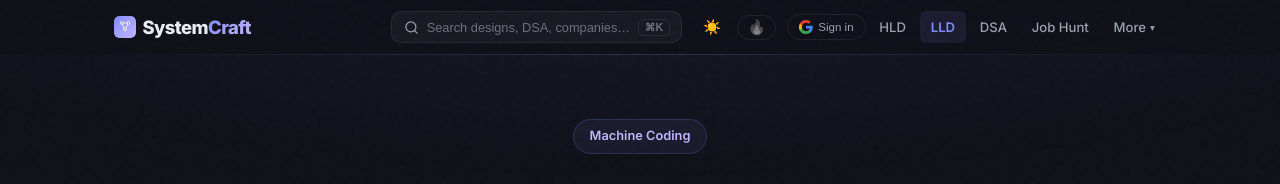
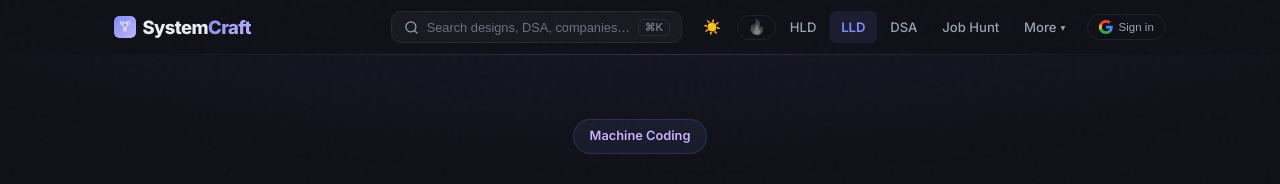
Before and after one commit to iluzn/HLD-Designs, a Jekyll site: the page built from pages/lld.html, in a window 1280 px wide. Shown: the top 184 px of the page. Built offline with Jekyll 4.4.1, drawn with Linux system fonts in a browser that asks for light colours; comment, search, counter and statistics services are not loaded.

Commit message:
fix(nav): Consistent nav bar across all pages + scope author byline
Nav order now identical on index, hld, lld, dsa pages: theme toggle,
streak, hamburger, nav-links (HLD LLD DSA Job Hunt More), auth button
last. Author byline shows only on /hld/<design>/ and /lld/<design>/
pages, not on landing pages.

```diff
--- a/index.html
+++ b/index.html
@@ -245,10 +245,9 @@ description: "Free interview prep: HLD system design, LLD machine coding, and DS
     <div class="header-inner">
         <a href="/" class="logo"><svg class="logo-icon" width="22" height="22" viewBox="0 0 64 64" fill="none"><defs><linearGradient id="lg" x1="0%" y1="0%" x2="100%" y2="100%"><stop offset="0%" stop-color="#818cf8"/><stop offset="100%" stop-color="#c4b5fd"/></linearGradient></defs><rect width="64" height="64" rx="14" fill="url(#lg)"/><line x1="22" y1="20" x2="42" y2="20" stroke="#fff" stroke-width="2.5" stroke-linecap="round"/><line x1="42" y1="20" x2="32" y2="40" stroke="#fff" stroke-width="2.5" stroke-linecap="round"/><line x1="22" y1="20" x2="32" y2="40" stroke="#fff" stroke-width="2.5" stroke-linecap="round"/><circle cx="22" cy="20" r="5" fill="#fff"/><circle cx="42" cy="20" r="5" fill="#fff"/><circle cx="32" cy="40" r="5" fill="#fff"/><circle cx="22" cy="20" r="2.5" fill="#818cf8"/><circle cx="42" cy="20" r="2.5" fill="#818cf8"/><circle cx="32" cy="40" r="2.5" fill="#818cf8"/></svg><span class="logo-text">System<span>Craft</span></span></a>
         <nav>
-            <button id="theme-btn" title="Switch theme">🌙</button>
+            <button class="theme-toggle" id="theme-btn" title="Toggle theme">🌙</button>
             {% include daily-data.html %}
             {% include streak-daily.html %}
-            {% include auth-button.html %}
             <button class="hamburger" id="hamburger-btn" aria-label="Menu">&#9776;</button>
             <div class="nav-links" id="nav-links">
                 <a href="/hld">HLD</a>
@@ -257,6 +256,7 @@ description: "Free interview prep: HLD system design, LLD machine coding, and DS
                 <a href="/target-companies/">Job Hunt</a>
                 <div class="nav-more"><button class="nav-more-btn" type="button">More <span class="nav-more-caret">▾</span></button><div class="nav-more-menu"><a href="/problemset">Problemset</a><a href="/companies/">Companies</a><a href="/system-design-interview-guide">SD Guide</a><a href="/about">About</a></div></div>
             </div>
+            {% include auth-button.html %}
         </nav>
     </div>
 </header>
--- a/pages/dsa.html
+++ b/pages/dsa.html
@@ -44,7 +44,10 @@ permalink: /dsa/
     <div class="header-inner">
         <a href="/" class="logo"><svg class="logo-icon" width="22" height="22" viewBox="0 0 64 64" fill="none"><defs><linearGradient id="lg" x1="0%" y1="0%" x2="100%" y2="100%"><stop offset="0%" stop-color="#818cf8"/><stop offset="100%" stop-color="#c4b5fd"/></linearGradient></defs><rect width="64" height="64" rx="14" fill="url(#lg)"/><line x1="22" y1="20" x2="42" y2="20" stroke="#fff" stroke-width="2.5" stroke-linecap="round"/><line x1="42" y1="20" x2="32" y2="40" stroke="#fff" stroke-width="2.5" stroke-linecap="round"/><line x1="22" y1="20" x2="32" y2="40" stroke="#fff" stroke-width="2.5" stroke-linecap="round"/><circle cx="22" cy="20" r="5" fill="#fff"/><circle cx="42" cy="20" r="5" fill="#fff"/><circle cx="32" cy="40" r="5" fill="#fff"/><circle cx="22" cy="20" r="2.5" fill="#818cf8"/><circle cx="42" cy="20" r="2.5" fill="#818cf8"/><circle cx="32" cy="40" r="2.5" fill="#818cf8"/></svg><span class="logo-text">System<span>Craft</span></span></a>
         <nav>
-            <button id="theme-btn" title="Switch theme">🌙</button>{% include daily-data.html %}{% include streak-daily.html %}{% include auth-button.html %}<button class="hamburger" id="hamburger-btn" aria-label="Menu">&#9776;</button>
+            <button class="theme-toggle" id="theme-btn" title="Toggle theme">🌙</button>
+            {% include daily-data.html %}
+            {% include streak-daily.html %}
+            <button class="hamburger" id="hamburger-btn" aria-label="Menu">&#9776;</button>
             <div class="nav-links" id="nav-links">
                 <a href="/hld">HLD</a>
                 <a href="/lld">LLD</a>
@@ -52,6 +55,7 @@ permalink: /dsa/
                 <a href="/target-companies/">Job Hunt</a>
                 <div class="nav-more"><button class="nav-more-btn" type="button">More <span class="nav-more-caret">▾</span></button><div class="nav-more-menu"><a href="/problemset">Problemset</a><a href="/companies/">Companies</a><a href="/system-design-interview-guide">SD Guide</a><a href="/about">About</a></div></div>
             </div>
+            {% include auth-button.html %}
         </nav>
     </div>
 </header>
--- a/pages/hld.html
+++ b/pages/hld.html
@@ -47,7 +47,10 @@ permalink: /hld
     <div class="header-inner">
         <a href="/" class="logo"><svg class="logo-icon" width="22" height="22" viewBox="0 0 64 64" fill="none"><defs><linearGradient id="lg" x1="0%" y1="0%" x2="100%" y2="100%"><stop offset="0%" stop-color="#818cf8"/><stop offset="100%" stop-color="#c4b5fd"/></linearGradient></defs><rect width="64" height="64" rx="14" fill="url(#lg)"/><line x1="22" y1="20" x2="42" y2="20" stroke="#fff" stroke-width="2.5" stroke-linecap="round"/><line x1="42" y1="20" x2="32" y2="40" stroke="#fff" stroke-width="2.5" stroke-linecap="round"/><line x1="22" y1="20" x2="32" y2="40" stroke="#fff" stroke-width="2.5" stroke-linecap="round"/><circle cx="22" cy="20" r="5" fill="#fff"/><circle cx="42" cy="20" r="5" fill="#fff"/><circle cx="32" cy="40" r="5" fill="#fff"/><circle cx="22" cy="20" r="2.5" fill="#818cf8"/><circle cx="42" cy="20" r="2.5" fill="#818cf8"/><circle cx="32" cy="40" r="2.5" fill="#818cf8"/></svg><span class="logo-text">System<span>Craft</span></span></a>
         <nav>
-            <button id="theme-btn" title="Switch theme">🌙</button>{% include daily-data.html %}{% include streak-daily.html %}{% include auth-button.html %}<button class="hamburger" id="hamburger-btn" aria-label="Menu">&#9776;</button>
+            <button class="theme-toggle" id="theme-btn" title="Toggle theme">🌙</button>
+            {% include daily-data.html %}
+            {% include streak-daily.html %}
+            <button class="hamburger" id="hamburger-btn" aria-label="Menu">&#9776;</button>
             <div class="nav-links" id="nav-links">
                 <a href="/hld" class="active">HLD</a>
                 <a href="/lld">LLD</a>
@@ -55,6 +58,7 @@ permalink: /hld
                 <a href="/target-companies/">Job Hunt</a>
                 <div class="nav-more"><button class="nav-more-btn" type="button">More <span class="nav-more-caret">▾</span></button><div class="nav-more-menu"><a href="/problemset">Problemset</a><a href="/companies/">Companies</a><a href="/system-design-interview-guide">SD Guide</a><a href="/about">About</a></div></div>
             </div>
+            {% include auth-button.html %}
         </nav>
     </div>
 </header>
--- a/pages/lld.html
+++ b/pages/lld.html
@@ -44,7 +44,10 @@ permalink: /lld
     <div class="header-inner">
         <a href="/" class="logo"><svg class="logo-icon" width="22" height="22" viewBox="0 0 64 64" fill="none"><defs><linearGradient id="lg" x1="0%" y1="0%" x2="100%" y2="100%"><stop offset="0%" stop-color="#818cf8"/><stop offset="100%" stop-color="#c4b5fd"/></linearGradient></defs><rect width="64" height="64" rx="14" fill="url(#lg)"/><line x1="22" y1="20" x2="42" y2="20" stroke="#fff" stroke-width="2.5" stroke-linecap="round"/><line x1="42" y1="20" x2="32" y2="40" stroke="#fff" stroke-width="2.5" stroke-linecap="round"/><line x1="22" y1="20" x2="32" y2="40" stroke="#fff" stroke-width="2.5" stroke-linecap="round"/><circle cx="22" cy="20" r="5" fill="#fff"/><circle cx="42" cy="20" r="5" fill="#fff"/><circle cx="32" cy="40" r="5" fill="#fff"/><circle cx="22" cy="20" r="2.5" fill="#818cf8"/><circle cx="42" cy="20" r="2.5" fill="#818cf8"/><circle cx="32" cy="40" r="2.5" fill="#818cf8"/></svg><span class="logo-text">System<span>Craft</span></span></a>
         <nav>
-            <button id="theme-btn" title="Switch theme">🌙</button>{% include daily-data.html %}{% include streak-daily.html %}{% include auth-button.html %}<button class="hamburger" id="hamburger-btn" aria-label="Menu">&#9776;</button>
+            <button class="theme-toggle" id="theme-btn" title="Toggle theme">🌙</button>
+            {% include daily-data.html %}
+            {% include streak-daily.html %}
+            <button class="hamburger" id="hamburger-btn" aria-label="Menu">&#9776;</button>
             <div class="nav-links" id="nav-links">
                 <a href="/hld">HLD</a>
                 <a href="/lld" class="active">LLD</a>
@@ -52,6 +55,7 @@ permalink: /lld
                 <a href="/target-companies/">Job Hunt</a>
                 <div class="nav-more"><button class="nav-more-btn" type="button">More <span class="nav-more-caret">▾</span></button><div class="nav-more-menu"><a href="/problemset">Problemset</a><a href="/companies/">Companies</a><a href="/system-design-interview-guide">SD Guide</a><a href="/about">About</a></div></div>
             </div>
+            {% include auth-button.html %}
         </nav>
     </div>
 </header>
```
Also changed, not shown: _layouts/default.html (+12 -2 lines).
